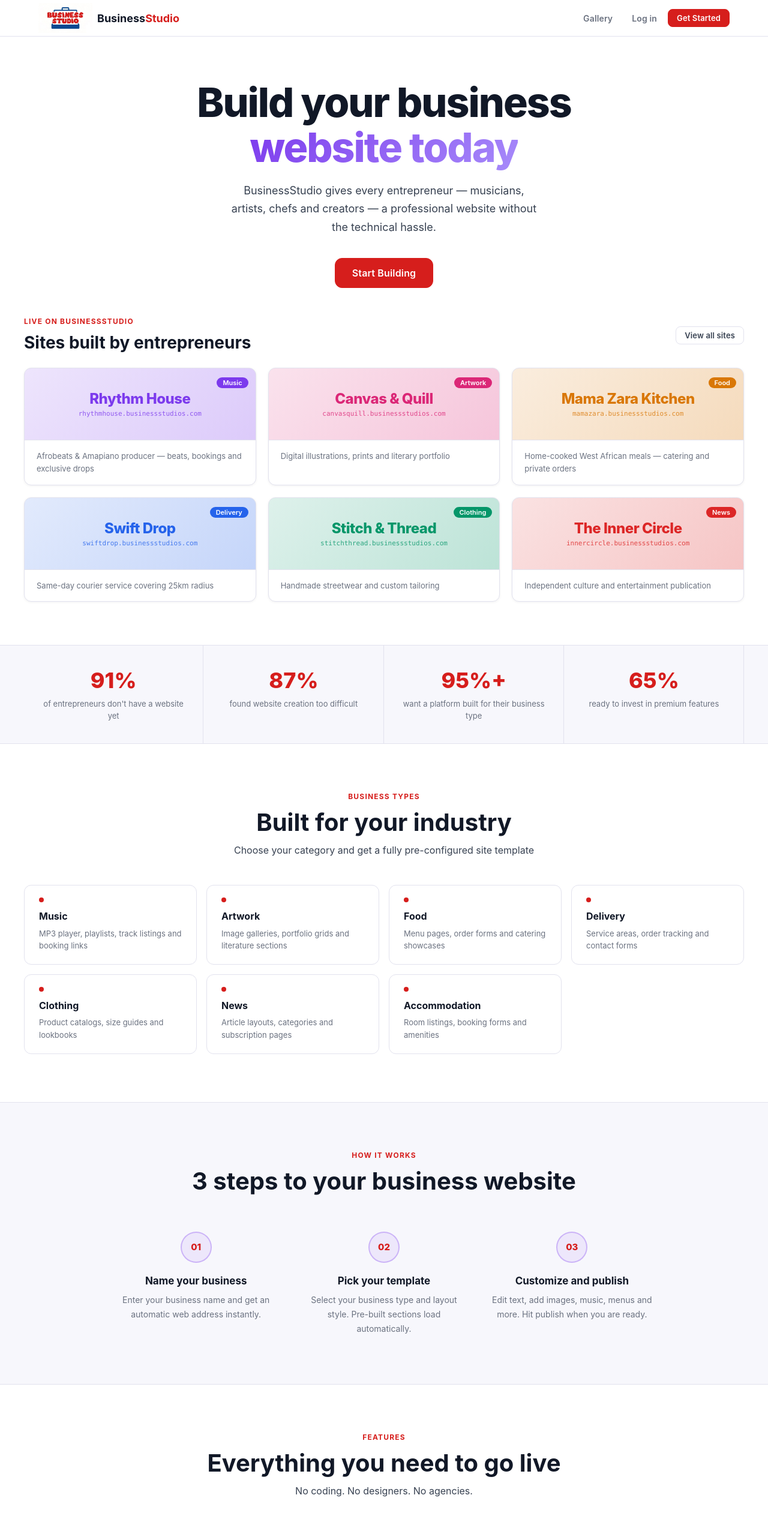
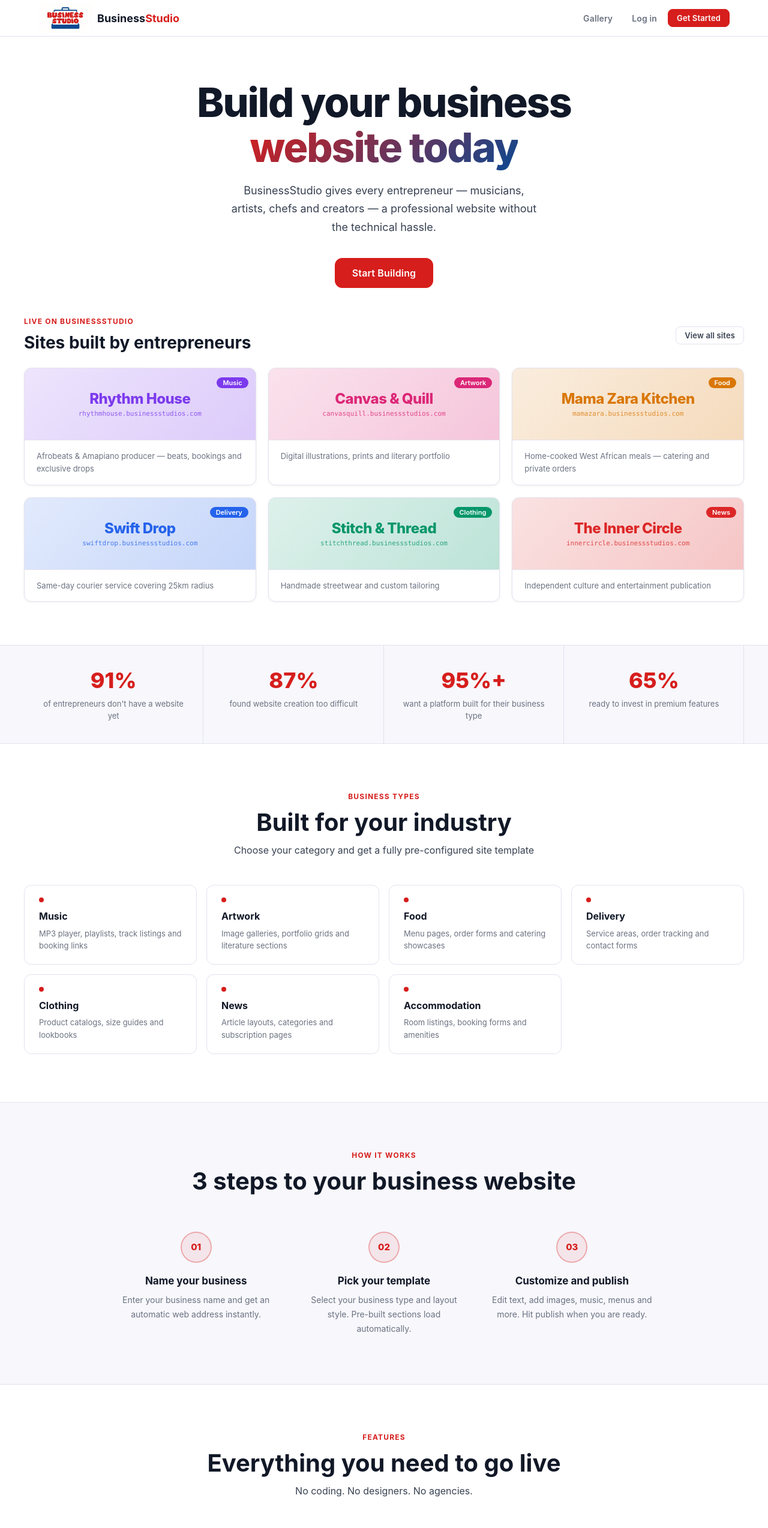
Before and after one commit to veric47/Business-Studio, a React (Vite) app in the folder business-studio/: page / in a window 1280 px wide. Shown: the top 2547 px of the page at 60% size. Built offline with nearby package versions, Linux system fonts and the light colour scheme; no server answers.

Commit message:
modified:   business-studio/src/Components/Navbar.jsx

```diff
--- a/business-studio/src/Components/Navbar.jsx
+++ b/business-studio/src/Components/Navbar.jsx
@@ -36,7 +36,7 @@ export default function Navbar({ user, onLogout }) {
           {!user ? (
             <>
               <Link to="/login" className="btn btn-ghost" style={{ fontSize: 14 }}>Log in</Link>
-              <Link to="/signup" className="btn btn-primary btn-sm">Get Started</Link>
+              <Link to="/signup" className="btn btn-primary gradient btn-sm">Get Started</Link>
             </>
           ) : (
             <>
--- a/business-studio/src/Pages/Gallery.jsx
+++ b/business-studio/src/Pages/Gallery.jsx
@@ -112,7 +112,7 @@ export default function Gallery() {
         <div style={{ textAlign: 'center', marginTop: 60, padding: '40px 24px', background: 'var(--bg2)', border: '1px solid var(--border)', borderRadius: 'var(--radius)' }}>
           <h2 style={{ fontSize: 24, fontWeight: 700, marginBottom: 10 }}>Want to be featured here?</h2>
           <p style={{ color: 'var(--text-m)', marginBottom: 24 }}>Create your business website and publish it to the gallery.</p>
-          <Link to="/signup" className="btn btn-primary btn-lg">Start Building →</Link>
+          <Link to="/signup" className="btn btn-primary gradient btn-lg">Start Building →</Link>
         </div>
       )}
     </div>
--- a/business-studio/src/index.css
+++ b/business-studio/src/index.css
@@ -6,11 +6,11 @@
   --text: #6b7280;
   --text-h: #111827;
   --text-m: #374151;
-  --accent:  #D61E1C;
-  --accent2: #0C4891;
-  --accent-glow: rgba(124, 58, 237, 0.2);
-  --accent-bg: rgba(124, 58, 237, 0.08);
-  --accent-border: rgba(124, 58, 237, 0.3);
+  --accent: #D61E1C;
+--accent2: #0C4891;
+--accent-glow: rgba(214, 30, 28, 0.2);
+--accent-bg: rgba(214, 30, 28, 0.08);
+--accent-border: rgba(214, 30, 28, 0.3);
   --green: #059669;
   --red: #dc2626;
   --sans: 'Inter', system-ui, -apple-system, sans-serif;
@@ -166,10 +166,14 @@ button {
 }
 
 .gradient-text {
-  background: linear-gradient(135deg, #7c3aed, #a78bfa);
+ background: linear-gradient(135deg, #D61E1C, #0C4891);
   -webkit-background-clip: text;
   -webkit-text-fill-color: transparent;
   background-clip: text;
+}
+
+.gradient-bg {
+  background: linear-gradient(135deg, var(--accent), var(--accent2));
 }
 
 .glow-border {
```
